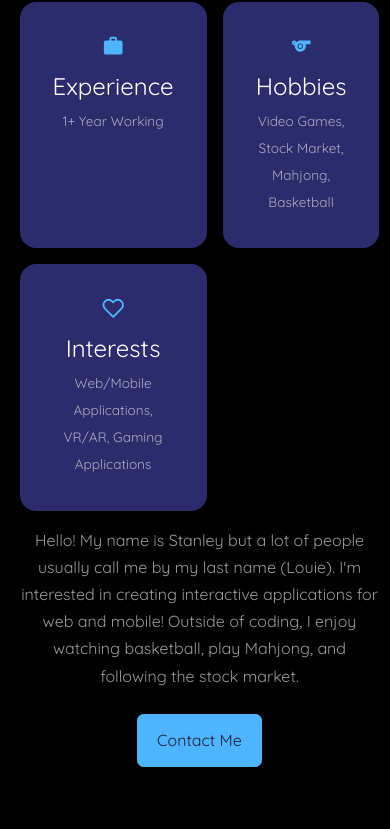
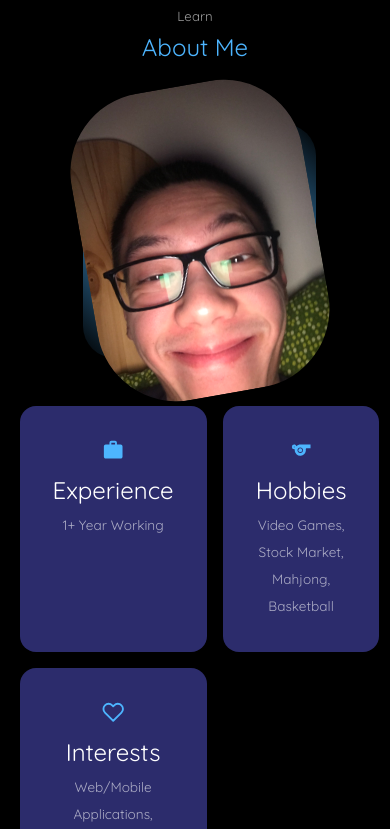
Before and after one commit to Iouie/iouie.github.io, a React (Create React App) app: page / in a window 390 px wide. Shown: the part 1315-2144 px from the top of the page. Built offline with nearby package versions, Linux system fonts and the light colour scheme.

Commit message:
fixed viewport height for mobile and some grammar

```diff
--- a/package.json
+++ b/package.json
@@ -15,8 +15,8 @@
     "web-vitals": "^2.1.4"
   },
   "scripts": {
-   "predeploy": "npm run build",
-   "deploy": "gh-pages -d build",
+    "predeploy": "npm run build",
+    "deploy": "gh-pages -d build",
     "start": "react-scripts start",
     "build": "react-scripts build",
     "test": "react-scripts test",
--- a/src/components/about/About.jsx
+++ b/src/components/about/About.jsx
@@ -40,7 +40,7 @@ const About = () => {
             </article>
           </div>
 
-          <p>Hello! My name is Stanley but a lot of people usually call me by my last name (Louie). I'm interested in creating interactive applications for web and mobile! Outside of coding, I enjoy watching basketball, play Mahjong, and following the stock market. </p>
+          <p>Hello! My name is Stanley but a lot of people usually call me by my last name (Louie). I'm interested in creating interactive applications for web and mobile! Outside of coding, I enjoy watching basketball, playing Mahjong, and following the stock market. </p>
 
         <a href="#contact" className='btn btn-primary'>Contact Me</a>
         </div>
--- a/src/components/about/about.css
+++ b/src/components/about/about.css
@@ -84,7 +84,7 @@
 @media screen and (max-width: 600px)  {
     .about__me{
         width: 65%;
-        margin: 0 auto 3rem;
+        margin: 1.5rem auto 3rem;
     }
 
     .about__cards{
--- a/src/components/header/header.css
+++ b/src/components/header/header.css
@@ -63,14 +63,14 @@ header {
 /* =========== MEDIA QUERIES (MEDIUM DEVICES) ========== */
 @media screen and (max-width: 1024px)  {
     header {
-        height: 68vh;
+        height: 90vh;
     }
     }
 
 /* =========== MEDIA QUERIES (SMALL DEVICES) ========== */
 @media screen and (max-width: 600px)  {
     header{
-        height: 100vh;
+        height: 145vh;
     }
 
     .header__socials, .scroll__down {
```
